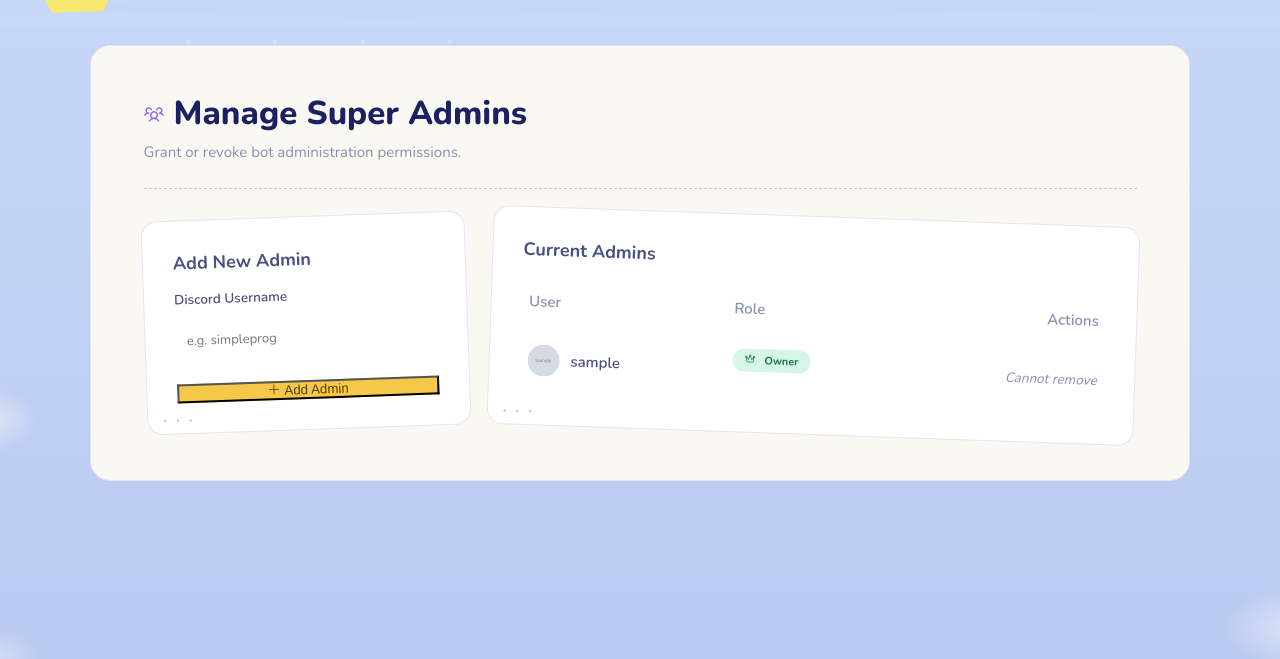
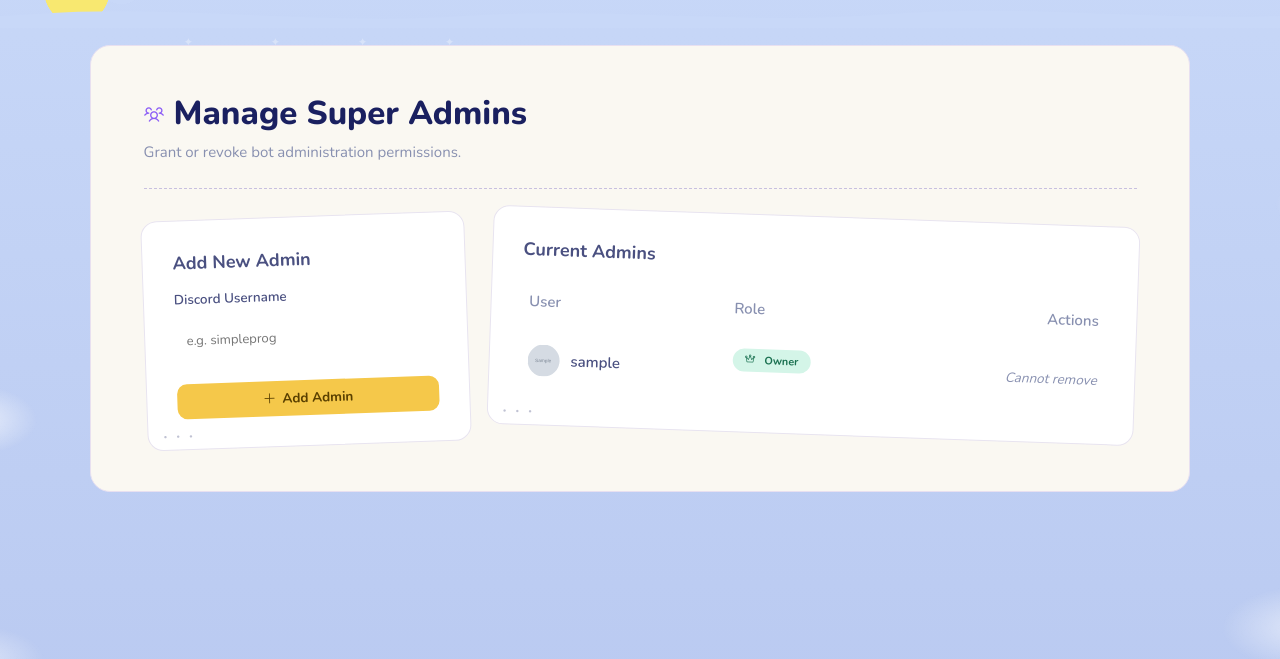
Before and after one commit to m-usman-k/denise-bots-website, a Django app: page /dashboard/admins/ in a window 1280 px wide. Shown: the part 76-735 px from the top of the page. Run offline with Django 5.2, Linux system fonts and the light colour scheme; a user stored in the database is signed in; tables that the repository leaves empty hold one stand-in row (values such as "Sample post"); grey boxes marked "Sample" are stand-in pictures; some libraries are stand-ins or nearby versions.

Commit message:
Fix Add Admin button styling

```diff
--- a/dashboard/templates/dashboard/manage_admins.html
+++ b/dashboard/templates/dashboard/manage_admins.html
@@ -27,7 +27,7 @@
                        style="padding:0.75rem; border:2px solid var(--border-light); border-radius:12px; font-family:inherit; outline:none; transition:border 0.2s;">
             </div>
 
-            <button type="submit" class="btn-primary" style="margin-top:0.5rem; justify-content:center;">
+            <button type="submit" class="btn btn-primary" style="margin-top:0.5rem; justify-content:center;">
                 <i class="ph ph-plus"></i> Add Admin
             </button>
         </form>
```
